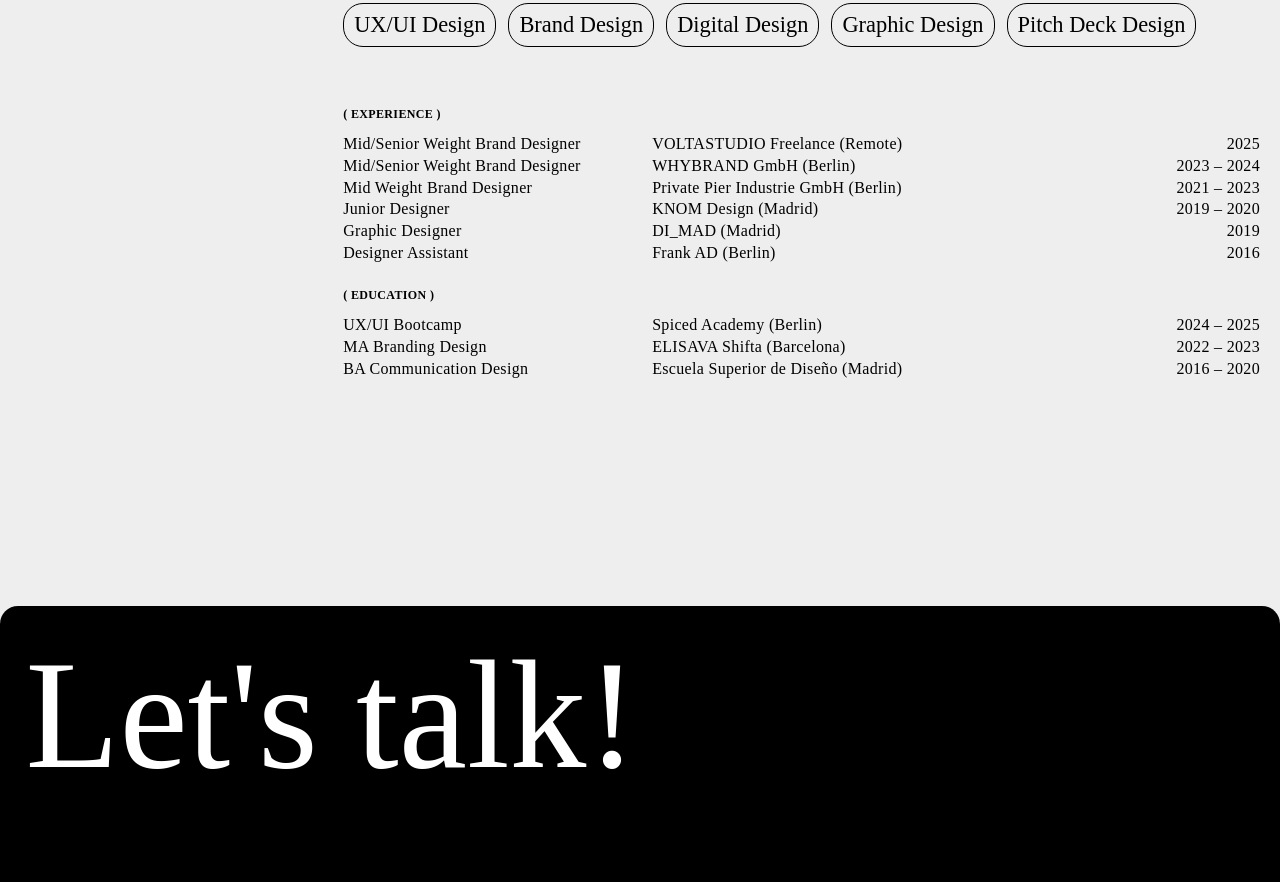
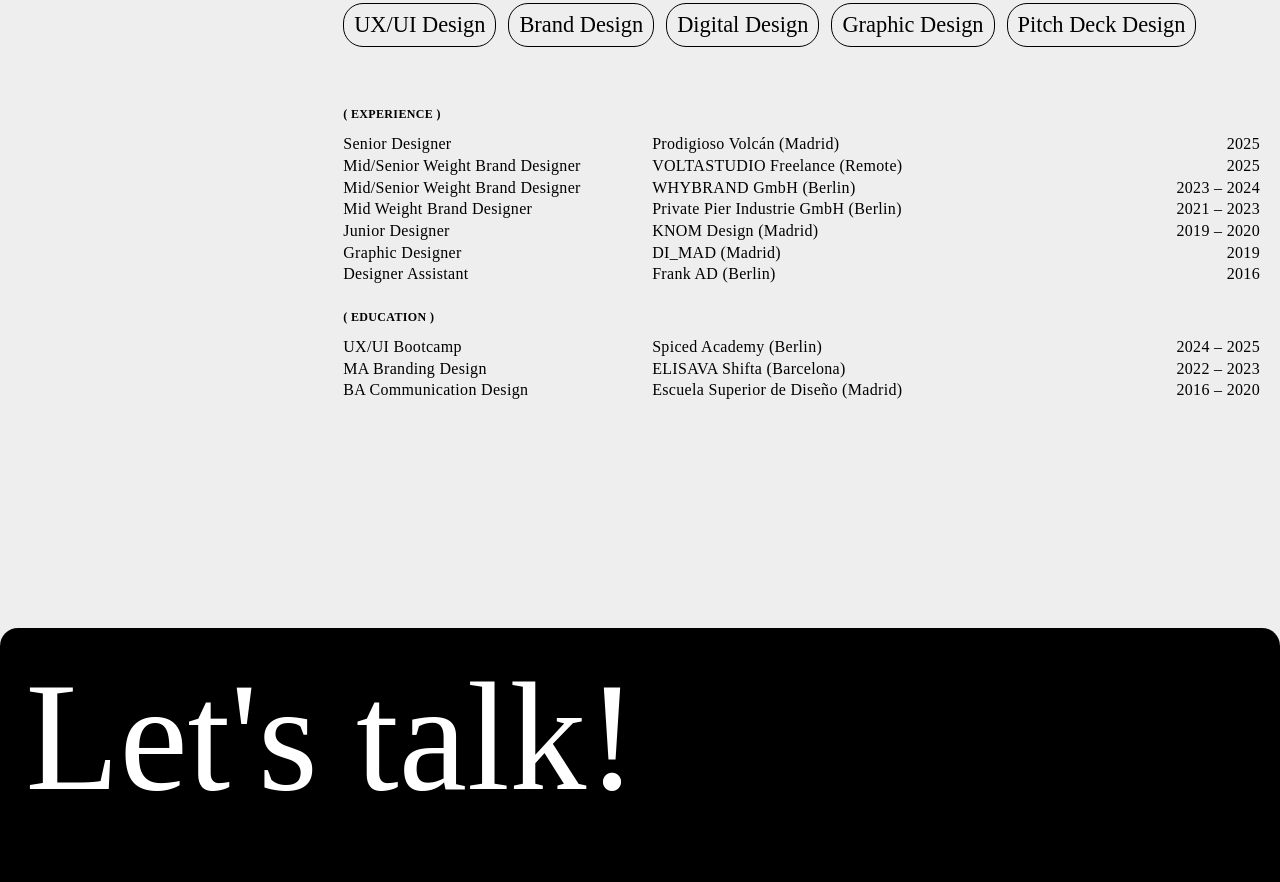
Before and after one commit to nicodacalgomez/enedacal-web, a plain HTML site: page index.html in a window 1280 px wide. Shown: the part 3887-4769 px from the top of the page. Drawn offline with nearby package versions, Linux system fonts and the light colour scheme; a web font is replaced by a local one.

Commit message:
prodigioso add

```diff
--- a/index.html
+++ b/index.html
@@ -222,6 +222,11 @@
 <h2>( EXPERIENCE )</h2>
 <section class="cv-section">
   <div class="cv-grid">
+    <div class="cv-entry">
+      <p class="position">Senior Designer</p>
+      <p class="location">Prodigioso Volcán (Madrid) </p>
+      <p class="date">2025</p>
+    </div>
     <div class="cv-entry">
       <p class="position">Mid/Senior Weight Brand Designer</p>
       <p class="location">VOLTASTUDIO Freelance (Remote) </p>
```
